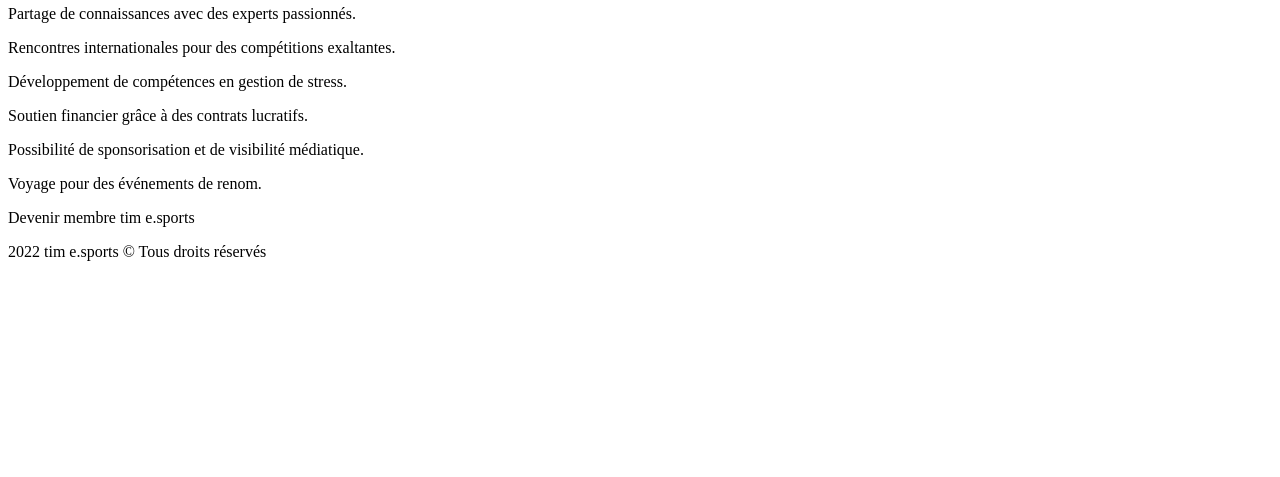
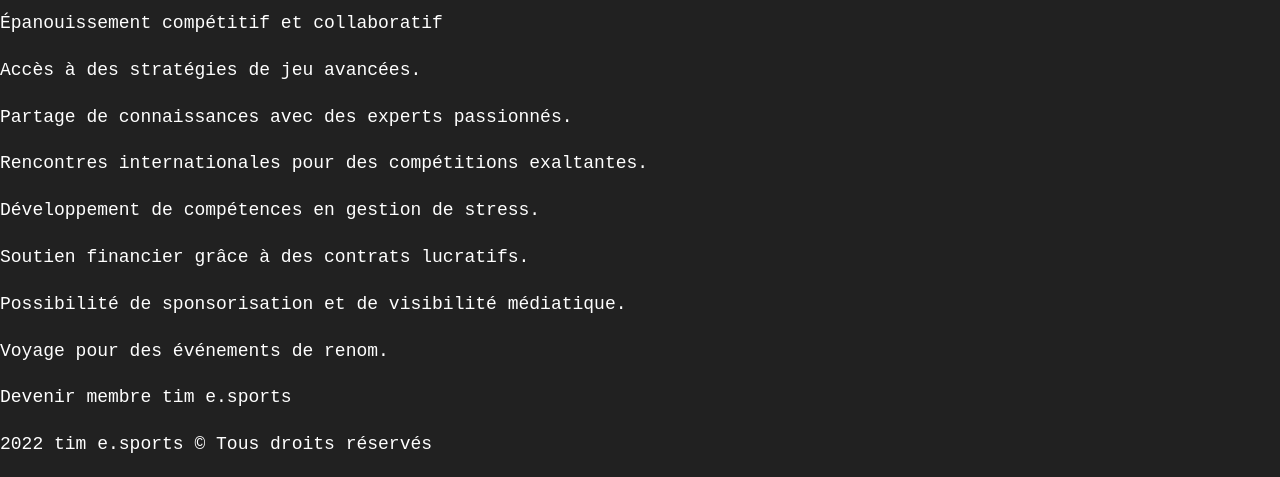
Before and after one commit to tim-cw/tpl_e-tim, a website: page src/index.html in a window 1280 px wide. Shown: the part 472-949 px from the top of the page. Before the commit the page ends 800 px from the top, so only its background shows below. Drawn offline with nearby package versions, Linux system fonts and the light colour scheme; files that its build step writes are made by us from their sources.

Commit message:
Ajout typo pour les textes

```diff
--- a/src/scripts/Main.js
+++ b/src/scripts/Main.js
@@ -0,0 +1 @@
+// À vous d'ajouter du code
--- a/src/styles/main.scss
+++ b/src/styles/main.scss
@@ -13,9 +13,15 @@
 
 // GENERIC
 // Permet de réinitialiser les CSS et de changer le modèle de boîte en box-sizing: border-box
+@import 'generic/normalize.scss';
+@import 'generic/reset.scss';
 
 // ELEMENTS
 // Modification des styles généraux de la page. Ce sont les styles qui seront généralement hérités par les éléments de la page.
+@import 'elements/body.scss';
+@import 'elements/headings.scss';
+@import 'elements/links.scss';
+@import 'elements/wrapper.scss';
 
 // COMPONENTS
 // Composants d'interface utilisateur spécifiques.
--- a/src/styles/settings/fonts.scss
+++ b/src/styles/settings/fonts.scss
@@ -6,9 +6,9 @@
     --font-primary: 'Montserrat', sans-serif;
     --font-secondary: 'Fira Code', monospace;
 
-    --font-size-content: 1.2rem;
+    --font-size-content: #{typo(18px)};
 
     /// Grosseur des textes
-    --font-size-h1: 4rem;
-    --font-size-h2: 1.5rem;
+    --font-size-h1: #{typo(48px)};
+    --font-size-h2: #{typo(32px)};
 }
```
